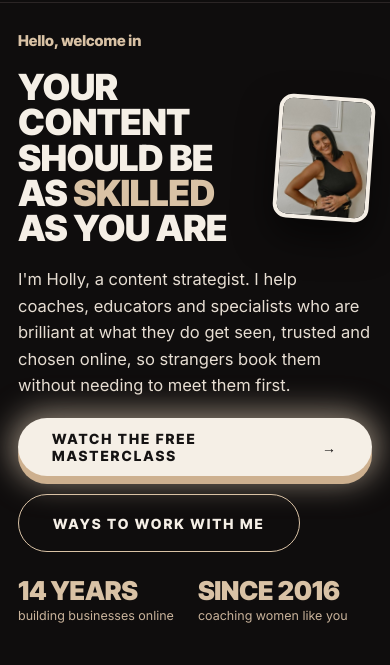
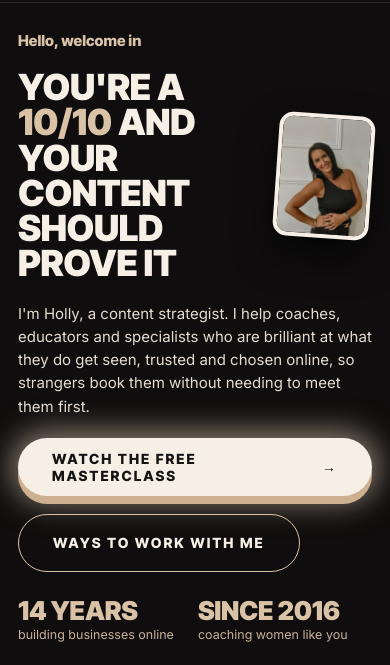
Before and after one commit to hollywithlovemedia-cpu/freemasterclass, a plain HTML site: page preview/index.html in a window 390 px wide. Shown: the part 124-789 px from the top of the page. Drawn offline with Linux system fonts and the light colour scheme.

Commit message:
Hero hook: 10/10 line, smaller intro
Co-Authored-By: Claude Opus 5.5 <noreply@anthropic.com>
Claude-Session: https://claude.ai/code/session_013BnoHbTYnVPfBRRELyDtCK

```diff
--- a/preview/index.html
+++ b/preview/index.html
@@ -119,7 +119,7 @@ img{max-width:100%}
 .hero{padding:28px 0 44px}
 .hero-grid{grid-template-columns:1fr!important}
 .hook-pic{display:block}
-.lead{font-size:16.5px!important;line-height:1.6!important}
+.lead{font-size:15px!important;line-height:1.55!important}
 .stats{gap:24px!important}
 .stats .display{font-size:26px!important}
 .stats p:last-child{font-size:12.5px!important}
@@ -173,8 +173,8 @@ src="https://www.facebook.com/tr?id=1692054382334637&ev=PageView&noscript=1"
 <div class="wrap hero-grid" style="position:relative">
 <div style="display:flex;flex-direction:column;gap:20px">
 <p class="eyebrow" style="font-size:15px">Hello, welcome in</p>
-<div class="hook-row"><h1 class="display" style="font-size:clamp(36px,5.6vw,78px)">Your content should be as <span style="color:#d9c2a5">skilled</span> as you are</h1><img class="hook-pic" src="../images/holly_pose.jpg" alt="Holly Newman"></div>
-<p class="lead" style="margin:0;max-width:560px;font-size:19px;line-height:1.65;color:#e6ddd2">I'm Holly, a content strategist. I help coaches, educators and specialists who are brilliant at what they do get seen, trusted and chosen online, so strangers book them without needing to meet them first.</p>
+<div class="hook-row"><h1 class="display" style="font-size:clamp(36px,5.6vw,78px)">You're a <span style="color:#d9c2a5">10/10</span> and your content should prove it</h1><img class="hook-pic" src="../images/holly_pose.jpg" alt="Holly Newman"></div>
+<p class="lead" style="margin:0;max-width:520px;font-size:16px;line-height:1.6;color:#e6ddd2">I'm Holly, a content strategist. I help coaches, educators and specialists who are brilliant at what they do get seen, trusted and chosen online, so strangers book them without needing to meet them first.</p>
 <div style="display:flex;flex-wrap:wrap;gap:18px;align-items:center">
 <a class="btn" href="/">WATCH THE FREE MASTERCLASS <span class="arrow">→</span></a>
 <a class="btn btn-ghost" href="#offers">WAYS TO WORK WITH ME</a>
@@ -345,7 +345,7 @@ src="https://www.facebook.com/tr?id=1692054382334637&ev=PageView&noscript=1"
 <footer class="sec" style="background:#0f0d0d;text-align:center">
 <div class="wrap" style="display:flex;flex-direction:column;align-items:center;gap:20px">
 <img class="float" src="../images/st_envelope.png" alt="" aria-hidden="true" style="--r:-6deg;width:96px;filter:drop-shadow(0 18px 28px rgba(0,0,0,.6))">
-<h2 class="display" style="font-size:clamp(30px,4.4vw,58px)">You're a 10/10 and your content should prove it</h2>
+<h2 class="display" style="font-size:clamp(30px,4.4vw,58px)">Your content should be as <span style="color:#d9c2a5">skilled</span> as you are</h2>
 <a class="btn" href="/">START WITH THE FREE MASTERCLASS <span class="arrow">→</span></a>
 <div class="socials" style="justify-content:center;margin-top:10px">
 <a class="social" href="https://www.instagram.com/holly_withlove">Instagram</a>
```
